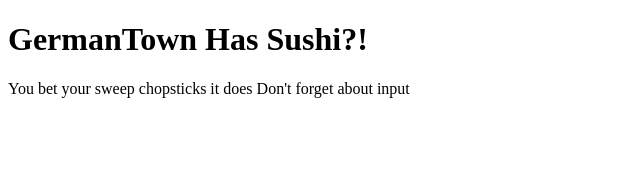
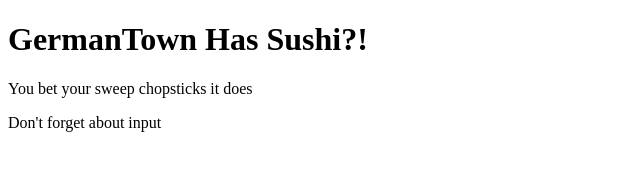
Before and after one commit to minaraz/Germantownsushi, a plain HTML site: page index.html in a window 1280 px wide. Shown: the whole page, without its empty margins (0-640 px from the left). Drawn offline with Linux system fonts and the light colour scheme.

Commit message:
new para

```diff
--- a/index.html
+++ b/index.html
@@ -5,8 +5,8 @@
   <h1>
     GermanTown Has Sushi?!
   </h1>
-  <p>You bet your sweep chopsticks it does
-Don't forget about input  </p>
+  <p>You bet your sweep chopsticks it does</p>
+<p>Don't forget about input </p>
 </body>
 </head>
 </html>
```
